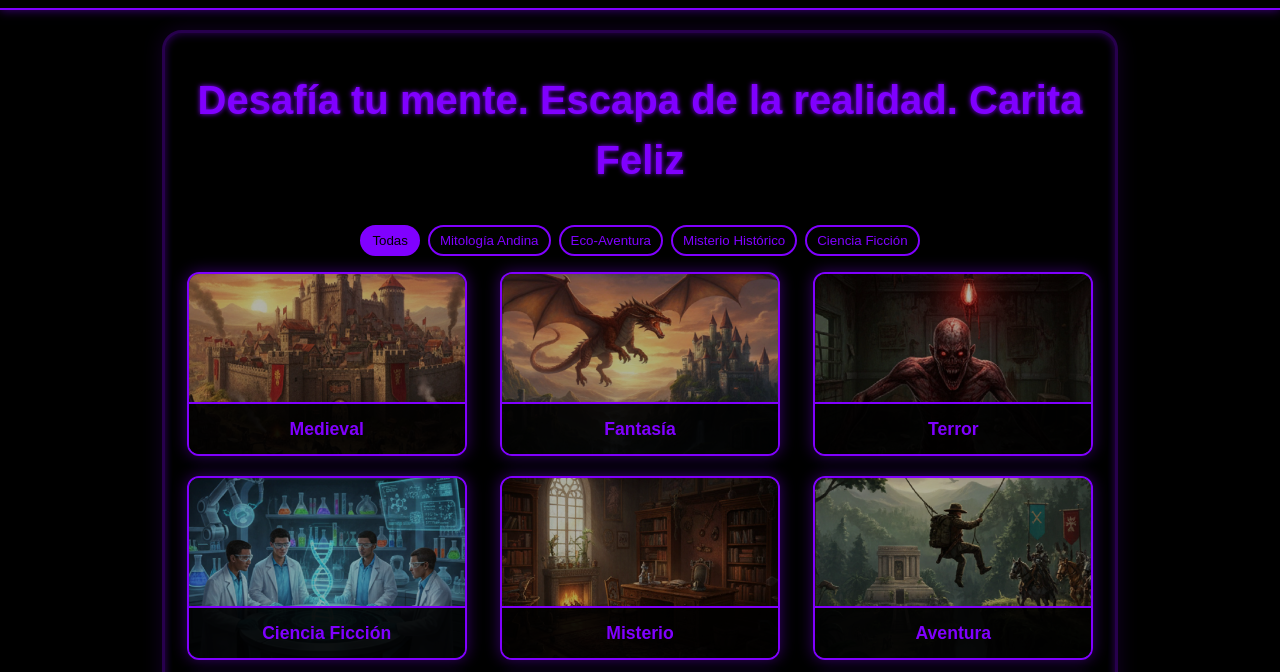
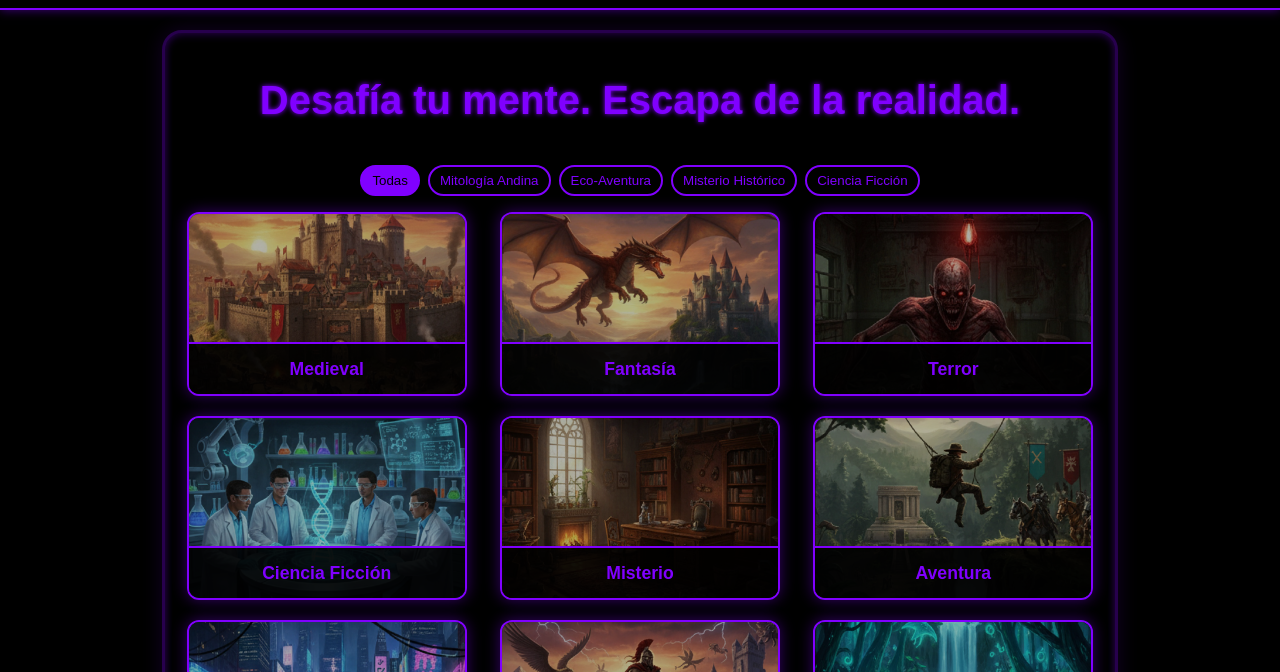
Before and after one commit to ValeskaUgarte/ScapeVerse, a plain HTML site: page index.html in a window 1280 px wide. Shown: the part 128-800 px from the top of the page. Drawn offline with Linux system fonts and the light colour scheme.

Commit message:
Carita Feliz'n

```diff
--- a/index.html
+++ b/index.html
@@ -25,7 +25,7 @@
 
   <!-- Catálogo (página principal) -->
   <main id="themeSelection" class="theme-selection active catalogo-container">
-    <h2 class="catalogo-titulo">Desafía tu mente. Escapa de la realidad. Carita Feliz</h2>
+    <h2 class="catalogo-titulo">Desafía tu mente. Escapa de la realidad.</h2>
 
     <!-- Filtros por categoría -->
     <div class="filters">
```
